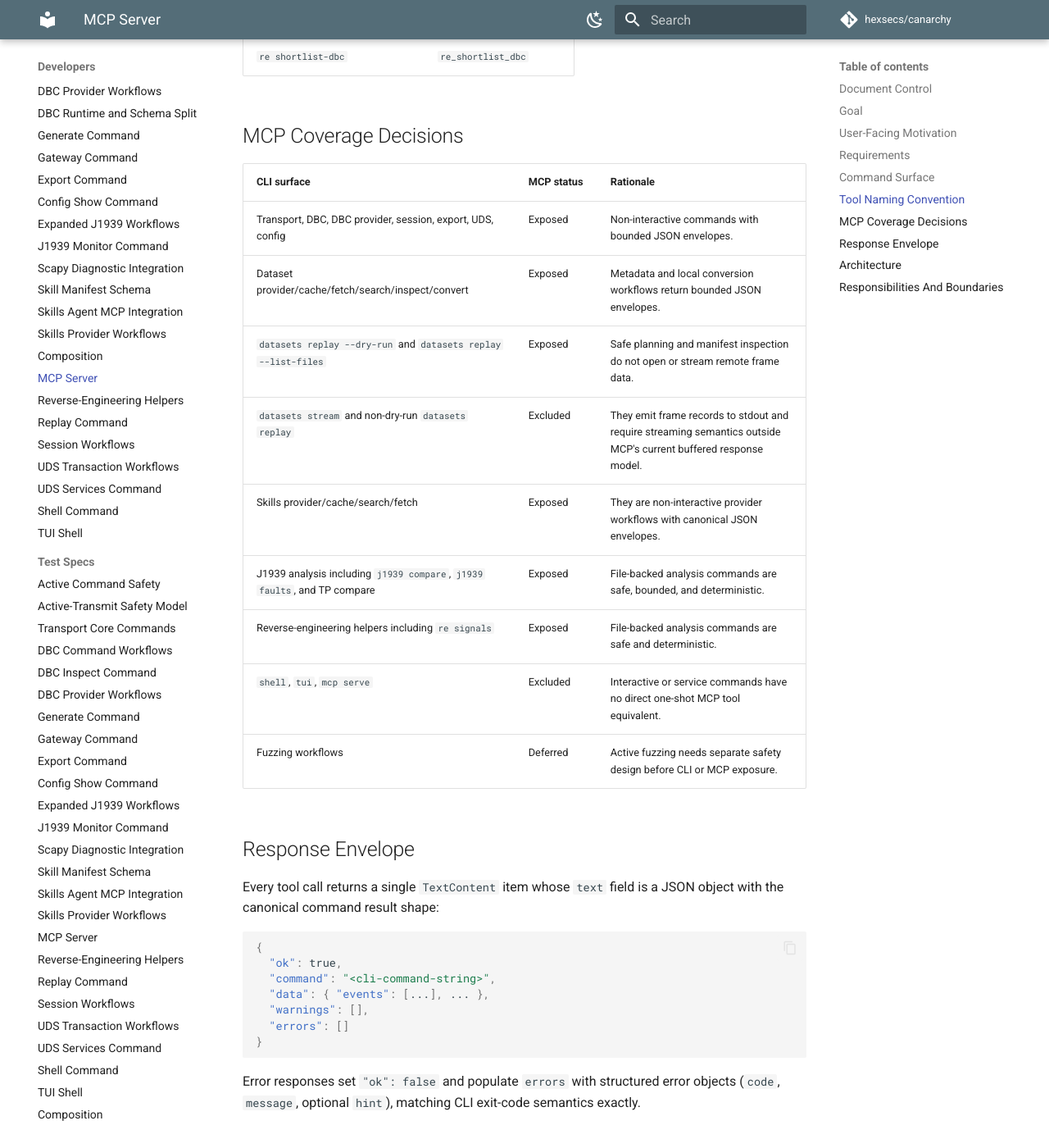
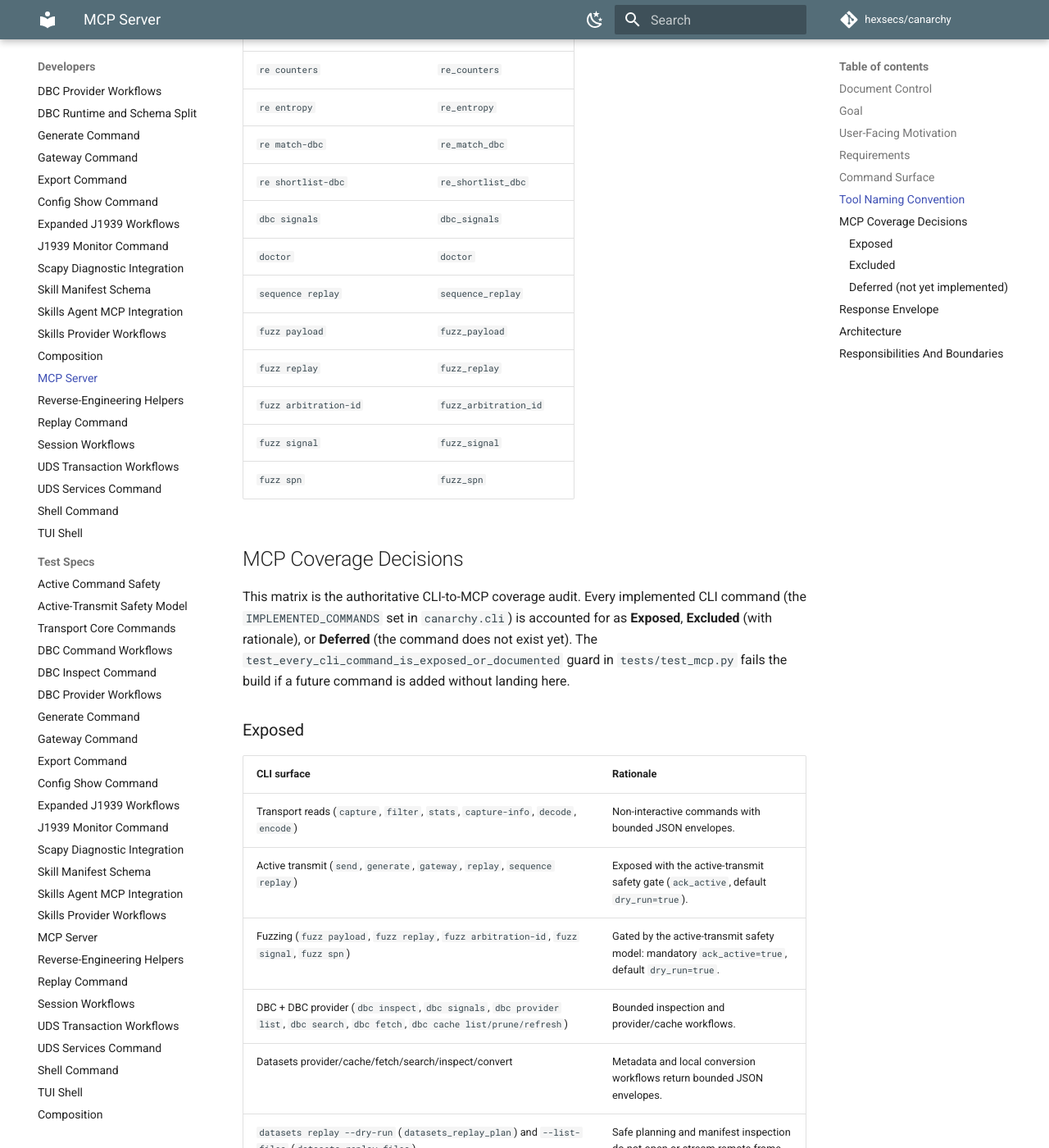
Before and after one commit to hexsecs/canarchy, an MkDocs documentation site: the page built from docs/design/mcp-server.md, in a window 1280 px wide and 1400 px high, scrolled down 5107 px. Shown: the whole window at 82% size. Built offline with MkDocs 1.6.1 and Material for MkDocs 9.7.7, drawn with Linux system fonts in a browser that asks for light colours; comment, search, counter and statistics services are not loaded; some of the changed text lies outside the part shown.

Commit message:
docs: audit MCP coverage against the CLI surface (#323)
Refreshes the authoritative CLI-to-MCP coverage matrix in
docs/design/mcp-server.md so every implemented command is classified as
exposed, intentionally excluded (with rationale), or deferred. The audit
confirms the active surface is complete: all 63 exposable commands have
MCP mirrors (64 tools, datasets replay splits into plan/files), with
shell/tui/mcp serve/mcp install/completion/datasets stream excluded and
plugins list/info (#317) and re anomalies (#321) deferred.

Corrects stale docs that listed fuzzing as deferred/not-exposed (the
fuzz_* tools shipped in #312/#346-#348) and adds dbc_signals, doctor,
sequence_replay, fuzz_signal, and fuzz_spn to the naming table. Adds two
guard tests (test_every_cli_command_is_exposed_or_documented,
test_no_orphan_mcp_tools) enforcing REQ-MCP-16 so new commands cannot
drift out of coverage. Updates docs/agents.md and AGENTS.md to reflect the
final surface and point at the matrix.

https://claude.ai/code/session_01ReM26dJHAQwqcABgoxVdFA

```diff
--- a/docs/design/mcp-server.md
+++ b/docs/design/mcp-server.md
@@ -7,6 +7,7 @@
 | Status | Implemented |
 | Command surface | `canarchy mcp serve` |
 | Primary area | CLI, agent integration |
+| Coverage audit | #323 (matrix in *MCP Coverage Decisions* below) |
 
 ## Goal
 
@@ -35,6 +36,7 @@ Agents that already call tools via MCP (Claude, OpenCode, etc.) can integrate CA
 | `REQ-MCP-13` | Ubiquitous | Dataset provider workflows selected for MCP shall expose provider list, search, inspect, fetch, cache list, cache refresh, conversion, replay file listing, and safe replay planning tools while excluding streaming dataset frame output. |
 | `REQ-MCP-14` | Ubiquitous | Skills provider workflows selected for MCP shall expose provider list, search, fetch, cache list, and cache refresh tools while preserving the same CLI result envelope. |
 | `REQ-MCP-15` | Ubiquitous | Reverse-engineering helpers selected for MCP shall include `re signals`, `re counters`, `re entropy`, `re correlate`, `re match-dbc`, and `re shortlist-dbc`. |
+| `REQ-MCP-16` | Ubiquitous | Every implemented CLI command shall be either exposed as an MCP tool or listed in the documented exclusion set (`shell`, `tui`, `mcp serve`, `mcp install`, `completion`, `datasets stream`); a test shall enforce this invariant so new commands cannot silently drift out of coverage. |
 
 ## Command Surface
 
@@ -106,20 +108,59 @@ The current MCP tool surface is a curated non-interactive subset of the CLI. It
 | `re entropy` | `re_entropy` |
 | `re match-dbc` | `re_match_dbc` |
 | `re shortlist-dbc` | `re_shortlist_dbc` |
+| `dbc signals` | `dbc_signals` |
+| `doctor` | `doctor` |
+| `sequence replay` | `sequence_replay` |
+| `fuzz payload` | `fuzz_payload` |
+| `fuzz replay` | `fuzz_replay` |
+| `fuzz arbitration-id` | `fuzz_arbitration_id` |
+| `fuzz signal` | `fuzz_signal` |
+| `fuzz spn` | `fuzz_spn` |
 
 ## MCP Coverage Decisions
 
-| CLI surface | MCP status | Rationale |
-|-------------|------------|-----------|
-| Transport, DBC, DBC provider, session, export, UDS, config | Exposed | Non-interactive commands with bounded JSON envelopes. |
-| Dataset provider/cache/fetch/search/inspect/convert | Exposed | Metadata and local conversion workflows return bounded JSON envelopes. |
-| `datasets replay --dry-run` and `datasets replay --list-files` | Exposed | Safe planning and manifest inspection do not open or stream remote frame data. |
-| `datasets stream` and non-dry-run `datasets replay` | Excluded | They emit frame records to stdout and require streaming semantics outside MCP's current buffered response model. |
-| Skills provider/cache/search/fetch | Exposed | They are non-interactive provider workflows with canonical JSON envelopes. |
-| J1939 analysis including `j1939 compare`, `j1939 faults`, and TP compare | Exposed | File-backed analysis commands are safe, bounded, and deterministic. |
-| Reverse-engineering helpers including `re signals` | Exposed | File-backed analysis commands are safe and deterministic. |
-| `shell`, `tui`, `mcp serve` | Excluded | Interactive or service commands have no direct one-shot MCP tool equivalent. |
-| Fuzzing workflows | Deferred | Active fuzzing needs separate safety design before CLI or MCP exposure. |
+This matrix is the authoritative CLI-to-MCP coverage audit. Every
+implemented CLI command (the `IMPLEMENTED_COMMANDS` set in `canarchy.cli`)
+is accounted for as **Exposed**, **Excluded** (with rationale), or
+**Deferred** (the command does not exist yet). The
+`test_every_cli_command_is_exposed_or_documented` guard in
+`tests/test_mcp.py` fails the build if a future command is added without
+landing here.
+
+### Exposed
+
+| CLI surface | Rationale |
+|-------------|-----------|
+| Transport reads (`capture`, `filter`, `stats`, `capture-info`, `decode`, `encode`) | Non-interactive commands with bounded JSON envelopes. |
+| Active transmit (`send`, `generate`, `gateway`, `replay`, `sequence replay`) | Exposed with the active-transmit safety gate (`ack_active`, default `dry_run=true`). |
+| Fuzzing (`fuzz payload`, `fuzz replay`, `fuzz arbitration-id`, `fuzz signal`, `fuzz spn`) | Gated by the active-transmit safety model: mandatory `ack_active=true`, default `dry_run=true`. |
+| DBC + DBC provider (`dbc inspect`, `dbc signals`, `dbc provider list`, `dbc search`, `dbc fetch`, `dbc cache list/prune/refresh`) | Bounded inspection and provider/cache workflows. |
+| Datasets provider/cache/fetch/search/inspect/convert | Metadata and local conversion workflows return bounded JSON envelopes. |
+| `datasets replay --dry-run` (`datasets_replay_plan`) and `--list-files` (`datasets_replay_files`) | Safe planning and manifest inspection do not open or stream remote frame data. |
+| Skills provider/cache/search/fetch | Non-interactive provider workflows with canonical JSON envelopes. |
+| J1939 analysis (`j1939 decode/pgn/spn/tp sessions/tp compare/dm1/faults/summary/inventory/compare/monitor`) | File-backed analysis commands are safe, bounded, and deterministic. |
+| Reverse-engineering helpers (`re signals/counters/entropy/correlate/match-dbc/shortlist-dbc`) | File-backed analysis commands are safe and deterministic. |
+| Session (`session save/load/show`), `export`, `config show`, `doctor`, UDS (`uds scan/trace/services`) | Bounded, non-interactive envelopes. |
+
+### Excluded
+
+| CLI surface | Rationale |
+|-------------|-----------|
+| `shell`, `tui` | Interactive front ends with no one-shot RPC equivalent. |
+| `mcp serve` | The server itself; not a tool it would expose. |
+| `mcp install` | Writes a client config file — a user action, like `plugins enable/disable`, kept off the agent surface. |
+| `completion` | Emits a raw shell script, not a JSON envelope. |
+| `datasets stream`, non-dry-run `datasets replay` | Emit frame records to stdout and need streaming semantics outside MCP's current buffered response model. |
+
+### Deferred (not yet implemented)
+
+| Planned CLI surface | Notes |
+|---------------------|-------|
+| `plugins list` / `plugins info` (#317) | Add MCP mirrors when the plugins CLI lands; `plugins enable/disable` stay CLI-only. |
+| `re anomalies` (#321) | Add an MCP mirror with the other file-backed `re` tools when the command lands. |
+
+As of this audit, every implemented command that should have MCP coverage
+does; there are no missing mirrors and no orphan tools.
 
 ## Response Envelope
 
```
Also changed, not shown: AGENTS.md (+2 -1 lines), CHANGELOG.md (+4 -0 lines), docs/agents.md (+4 -0 lines), 1 other file.
